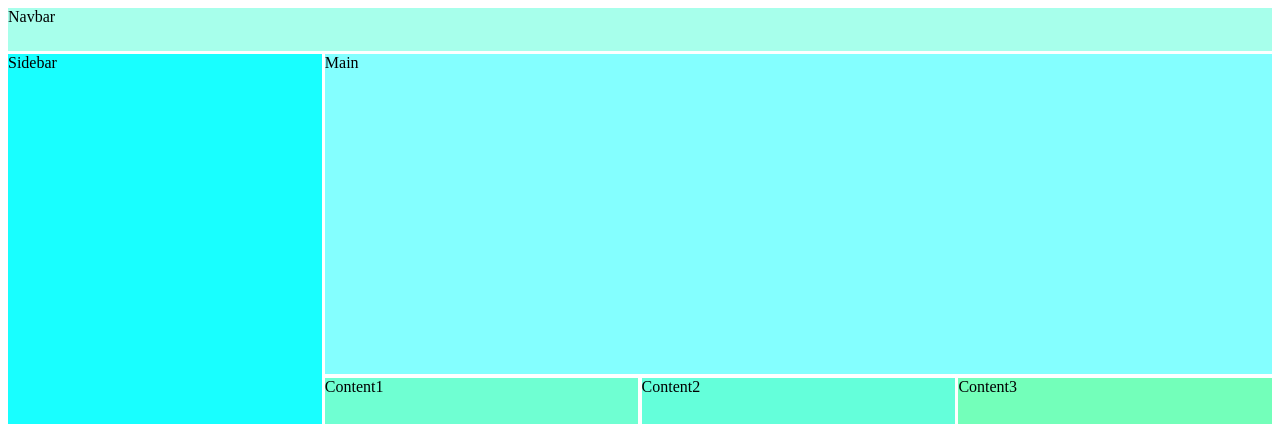
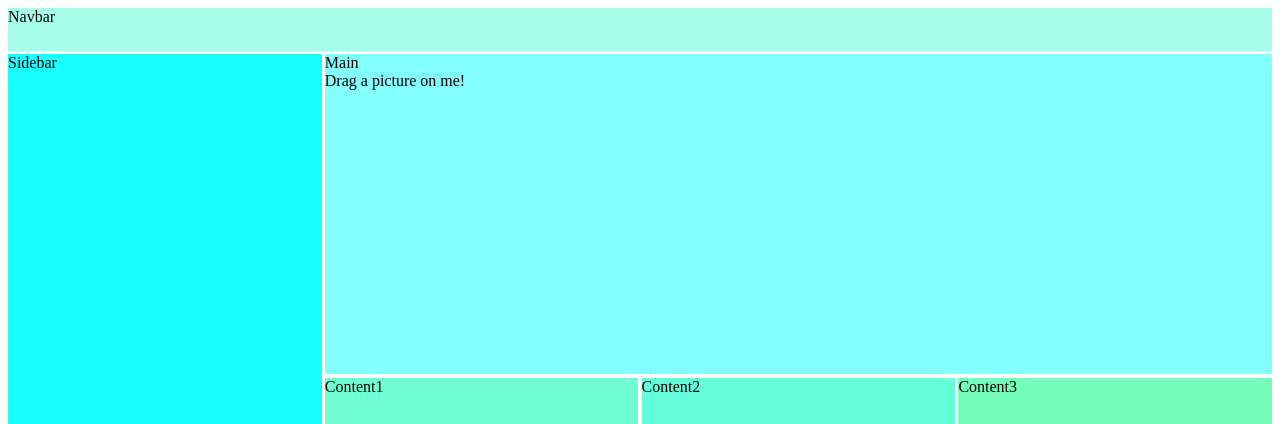
Before and after one commit to jonlowrey/sandbox-css-grid, a plain HTML site: page index.html in a window 1280 px wide. Shown: the top 424 px of the page. Drawn offline with Linux system fonts and the light colour scheme.

Commit message:
added message

```diff
--- a/index.html
+++ b/index.html
@@ -51,7 +51,9 @@
     <div class="container">
         <nav>Navbar</nav>
         <main id="drop_zone" ondrop="dropHandler(event);"
-            ondragover="dragOverHandler(event)" ;>Main
+            ondragover="dragOverHandler(event)" ;>
+            Main<br>
+            Drag a picture on me!
 
         </main>
         <div id="sidebar">Sidebar</div>
```
